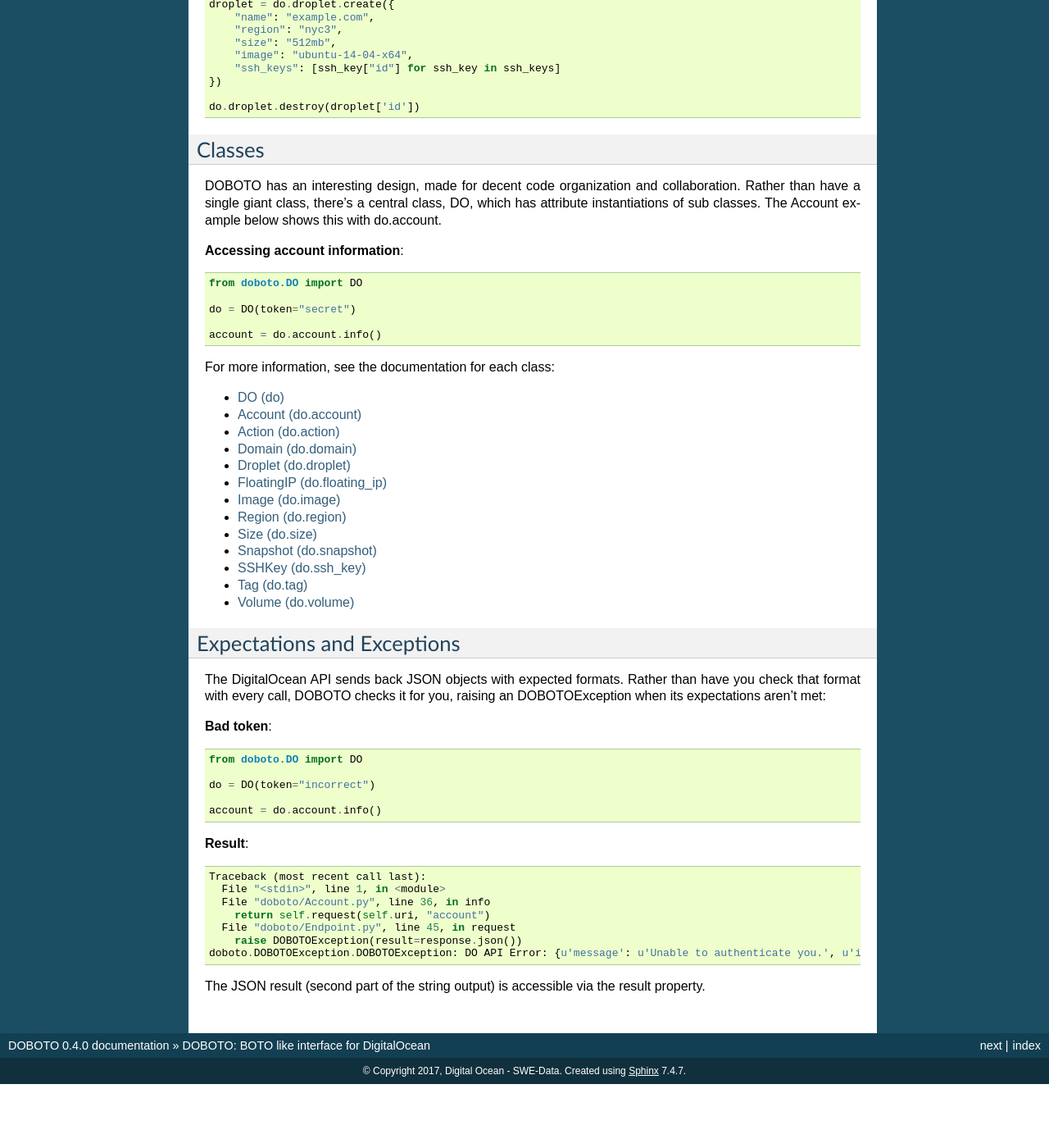
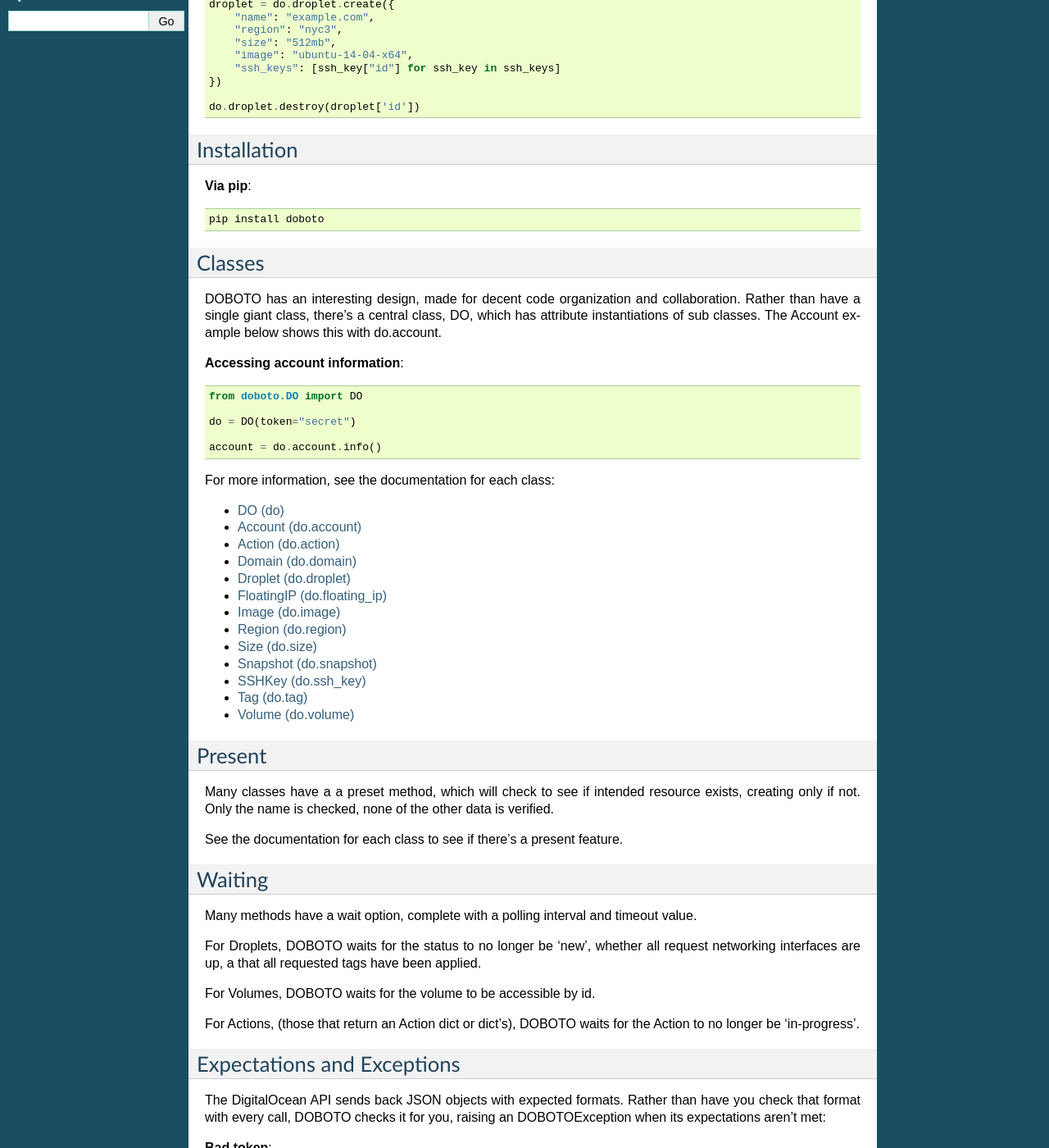
Before and after one commit to gaf3/doboto, a Sphinx documentation site: the page built from docs/index.rst, in a window 1280 px wide and 1400 px high, scrolled down 346 px. Shown: the whole window at 82% size. Built offline with Sphinx 7.4.7, drawn with Linux system fonts in a browser that asks for light colours; before the commit the page ends 1668 px from its top, so only the background shows below that; some of the changed text lies outside the part shown.

Commit message:
Doc changes

```diff
--- a/docs/index.rst
+++ b/docs/index.rst
@@ -27,6 +27,13 @@
     })
 
     do.droplet.destroy(droplet['id'])
+
+Installation
+---------------
+
+**Via pip**::
+
+  pip install doboto
 
 Classes
 -----------
@@ -62,6 +69,27 @@
    tag
    volume
 
+Present
+-----------
+
+Many classes have a a preset method, which will check to see if intended resource exists,
+creating only if not.  Only the name is checked, none of the other data is verified.
+
+See the documentation for each class to see if there's a present feature.
+
+Waiting
+-----------
+
+Many methods have a wait option, complete with a polling interval and timeout value.
+
+For Droplets, DOBOTO waits for the status to no longer be 'new', whether all request
+networking interfaces are up, a that all requested tags have been applied.
+
+For Volumes, DOBOTO waits for the volume to be accessible by id.
+
+For Actions, (those that return an Action dict or dict's), DOBOTO waits for the Action to no
+longer be 'in-progress'.
+
 Expectations and Exceptions
 ---------------------------
 
```
Also changed, not shown: 8 other files.
